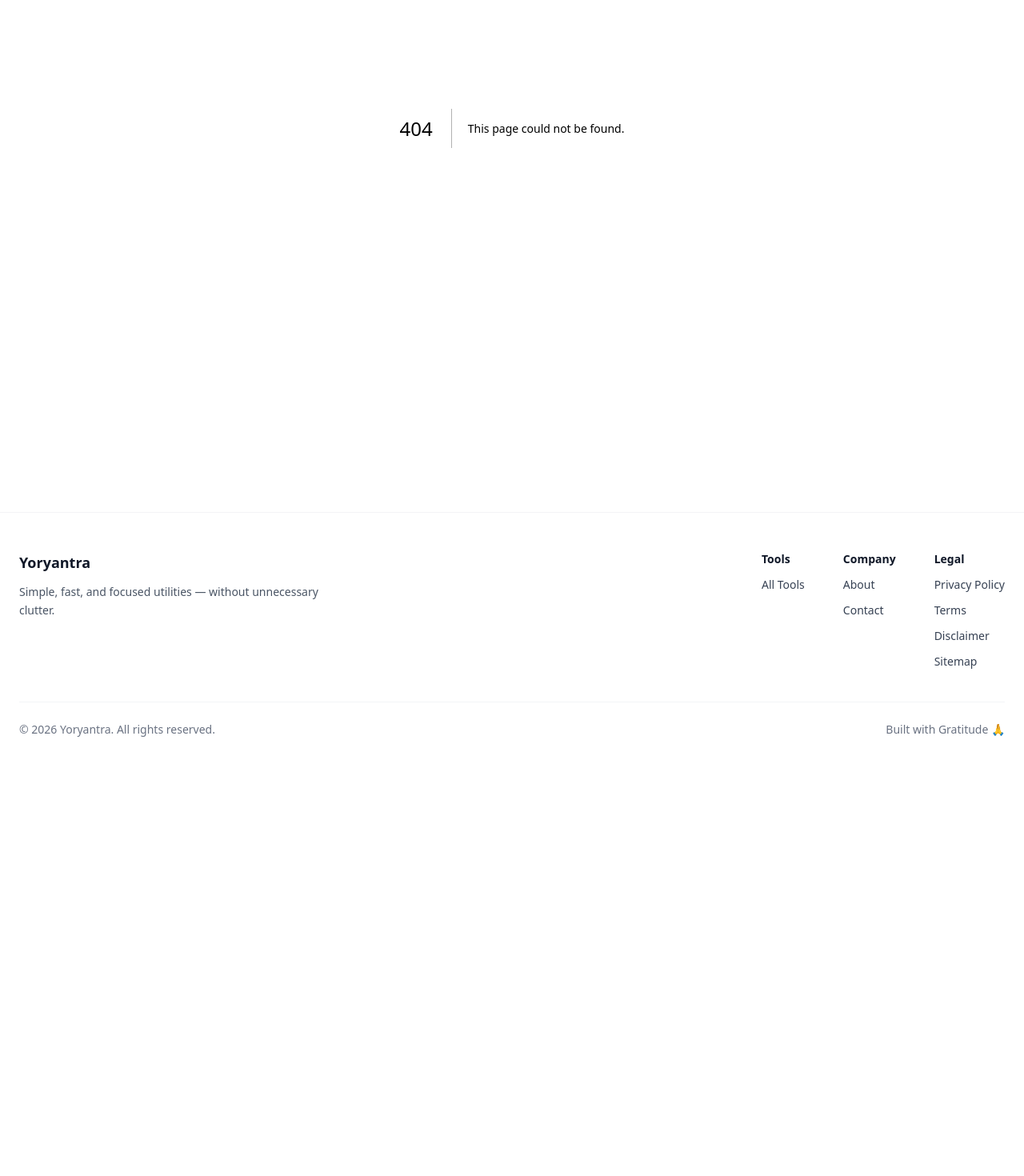
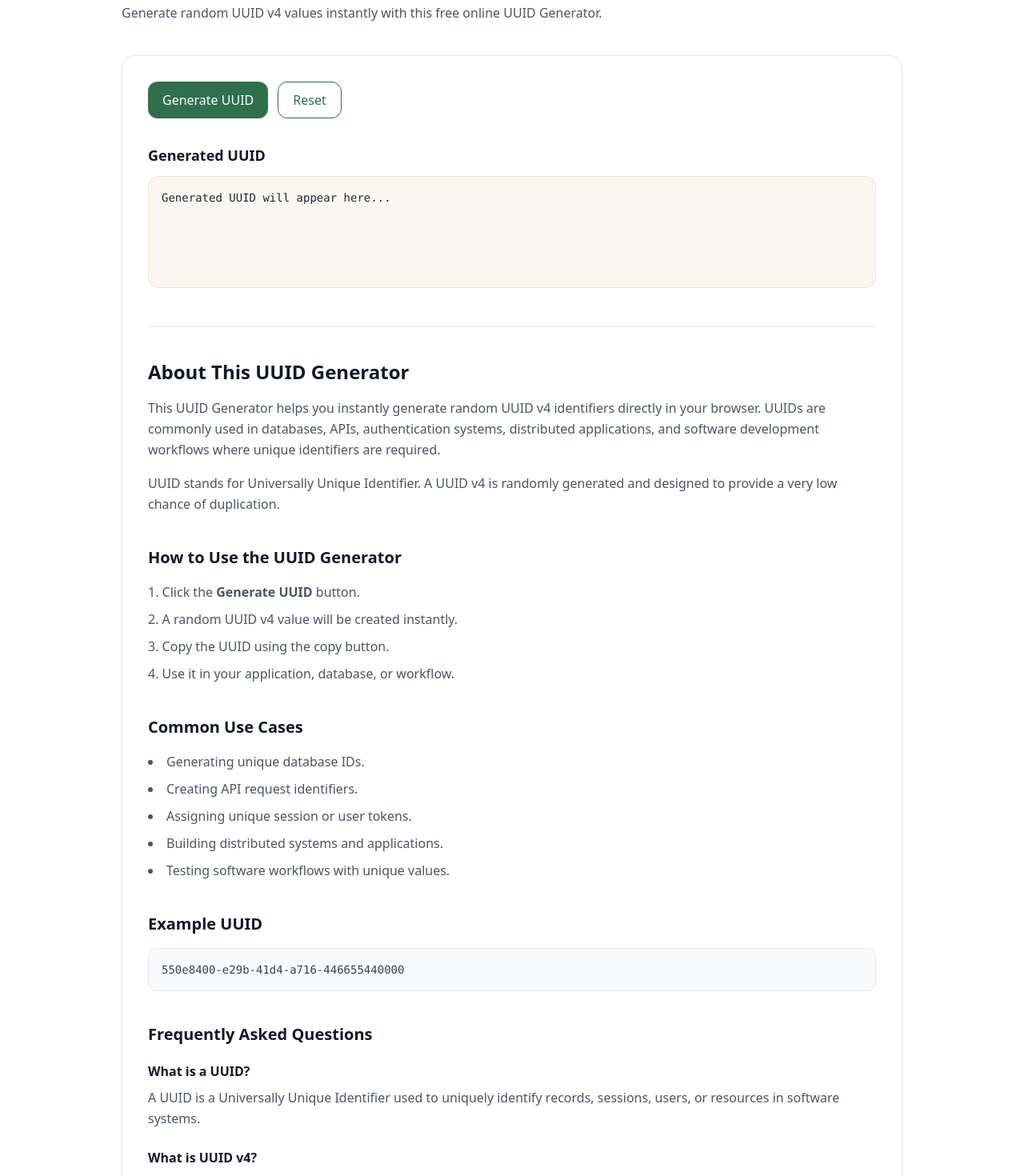
Before and after one commit to vaarunsonawwane-ops/yoryantra-new, a Next.js app: page /tools/uuid-generator in a window 1280 px wide. Before the commit this address had no page. Shown: the part 305-1775 px from the top of the page at 80% size. Before the commit the page ends 1275 px from the top, so only its background shows below. Built offline with nearby package versions, Linux system fonts and the light colour scheme.

Commit message:
uuid-generator
uuid-generator page.tsx
uuid-generator toolclient.tsx
SEO page added

```diff
--- /dev/null
+++ b/app/tools/uuid-generator/ToolClient.tsx
@@ -0,0 +1,204 @@
+"use client";
+
+import { useState } from "react";
+import Link from "next/link";
+import ToolShell from "@/app/components/ToolShell";
+
+export default function ToolClient() {
+  const [uuid, setUuid] = useState("");
+
+  const generateUUID = () => {
+    const value = crypto.randomUUID();
+    setUuid(value);
+  };
+
+  const resetAll = () => {
+    setUuid("");
+  };
+
+  return (
+    <ToolShell
+      title="UUID Generator"
+      description="Generate random UUID v4 values instantly with this free online UUID Generator."
+    >
+      {/* ACTIONS */}
+      <div className="flex flex-wrap gap-3">
+        <button
+          onClick={generateUUID}
+          className="yoryantra-btn"
+        >
+          Generate UUID
+        </button>
+
+        <button
+          onClick={resetAll}
+          className="yoryantra-btn-outline"
+        >
+          Reset
+        </button>
+      </div>
+
+      {/* OUTPUT */}
+      <div className="mt-8">
+        <div className="flex items-center justify-between mb-3">
+          <h3 className="text-lg font-semibold text-gray-900">
+            Generated UUID
+          </h3>
+
+          {uuid && (
+            <button
+              onClick={() =>
+                navigator.clipboard.writeText(uuid)
+              }
+              className="yoryantra-btn-outline text-sm"
+            >
+              Copy
+            </button>
+          )}
+        </div>
+
+        <pre className="yoryantra-output overflow-auto text-sm min-h-[140px] whitespace-pre-wrap break-words">
+          {uuid || "Generated UUID will appear here..."}
+        </pre>
+      </div>
+
+      {/* SEO CONTENT */}
+      <section className="mt-12 border-t border-gray-200 pt-10 space-y-10">
+        <div>
+          <h2 className="text-2xl font-semibold text-gray-900">
+            About This UUID Generator
+          </h2>
+
+          <p className="mt-4 text-gray-600 leading-relaxed">
+            This UUID Generator helps you instantly generate random UUID v4
+            identifiers directly in your browser. UUIDs are commonly used in
+            databases, APIs, authentication systems, distributed applications,
+            and software development workflows where unique identifiers are
+            required.
+          </p>
+
+          <p className="mt-4 text-gray-600 leading-relaxed">
+            UUID stands for Universally Unique Identifier. A UUID v4 is randomly
+            generated and designed to provide a very low chance of duplication.
+          </p>
+        </div>
+
+        <div>
+          <h2 className="text-xl font-semibold text-gray-900">
+            How to Use the UUID Generator
+          </h2>
+
+          <ol className="mt-4 list-decimal list-inside space-y-2 text-gray-600 leading-relaxed">
+            <li>Click the <strong>Generate UUID</strong> button.</li>
+            <li>A random UUID v4 value will be created instantly.</li>
+            <li>Copy the UUID using the copy button.</li>
+            <li>Use it in your application, database, or workflow.</li>
+          </ol>
+        </div>
+
+        <div>
+          <h2 className="text-xl font-semibold text-gray-900">
+            Common Use Cases
+          </h2>
+
+          <ul className="mt-4 list-disc list-inside space-y-2 text-gray-600 leading-relaxed">
+            <li>Generating unique database IDs.</li>
+            <li>Creating API request identifiers.</li>
+            <li>Assigning unique session or user tokens.</li>
+            <li>Building distributed systems and applications.</li>
+            <li>Testing software workflows with unique values.</li>
+          </ul>
+        </div>
+
+        <div>
+          <h2 className="text-xl font-semibold text-gray-900">
+            Example UUID
+          </h2>
+
+          <div className="mt-4 rounded-xl border border-gray-200 bg-gray-50 p-4 text-sm text-gray-700">
+            <pre className="whitespace-pre-wrap break-words">
+              550e8400-e29b-41d4-a716-446655440000
+            </pre>
+          </div>
+        </div>
+
+        <div>
+          <h2 className="text-xl font-semibold text-gray-900">
+            Frequently Asked Questions
+          </h2>
+
+          <div className="mt-5 space-y-6">
+            <div>
+              <h3 className="font-semibold text-gray-900">
+                What is a UUID?
+              </h3>
+
+              <p className="mt-2 text-gray-600 leading-relaxed">
+                A UUID is a Universally Unique Identifier used to uniquely
+                identify records, sessions, users, or resources in software
+                systems.
+              </p>
+            </div>
+
+            <div>
+              <h3 className="font-semibold text-gray-900">
+                What is UUID v4?
+              </h3>
+
+              <p className="mt-2 text-gray-600 leading-relaxed">
+                UUID v4 is a randomly generated UUID format commonly used in
+                modern applications and APIs.
+              </p>
+            </div>
+
+            <div>
+              <h3 className="font-semibold text-gray-900">
+                Are generated UUIDs unique?
+              </h3>
+
+              <p className="mt-2 text-gray-600 leading-relaxed">
+                UUID v4 values are designed to have an extremely low probability
+                of duplication.
+              </p>
+            </div>
+
+            <div>
+              <h3 className="font-semibold text-gray-900">
+                Is this UUID Generator secure?
+              </h3>
+
+              <p className="mt-2 text-gray-600 leading-relaxed">
+                Yes. UUIDs are generated directly in your browser using the
+                built-in crypto API.
+              </p>
+            </div>
+          </div>
+        </div>
+
+        <div>
+          <h2 className="text-xl font-semibold text-gray-900">
+            Related Tools
+          </h2>
+
+          <div className="mt-4 flex flex-wrap gap-3">
+            <Link href="/tools/jwt-decoder" className="yoryantra-btn-outline">
+              JWT Decoder
+            </Link>
+
+            <Link href="/tools/json-formatter" className="yoryantra-btn-outline">
+              JSON Formatter
+            </Link>
+
+            <Link href="/tools/base64-encoder-decoder" className="yoryantra-btn-outline">
+              Base64 Encoder Decoder
+            </Link>
+
+            <Link href="/tools/timestamp-converter" className="yoryantra-btn-outline">
+              Timestamp Converter
+            </Link>
+          </div>
+        </div>
+      </section>
+    </ToolShell>
+  );
+}
--- /dev/null
+++ b/app/tools/uuid-generator/page.tsx
@@ -0,0 +1,47 @@
+import ToolClient from "./ToolClient";
+
+export const metadata = {
+  title: "UUID Generator Online Free | Yoryantra",
+
+  description:
+    "Generate random UUID v4 values instantly with this free online UUID Generator. Fast, secure, and browser-based UUID generation tool.",
+
+  keywords: [
+    "uuid generator",
+    "uuid v4 generator",
+    "generate uuid",
+    "random uuid",
+    "uuid online",
+    "developer utilities",
+  ],
+
+  alternates: {
+    canonical: "https://yoryantra.com/tools/uuid-generator",
+  },
+
+  openGraph: {
+    title: "UUID Generator Online Free | Yoryantra",
+
+    description:
+      "Generate random UUID v4 identifiers instantly with this free online UUID Generator.",
+
+    url: "https://yoryantra.com/tools/uuid-generator",
+
+    siteName: "Yoryantra",
+
+    type: "website",
+  },
+
+  twitter: {
+    card: "summary_large_image",
+
+    title: "UUID Generator Online Free | Yoryantra",
+
+    description:
+      "Generate secure UUID v4 values instantly with this clean and fast UUID Generator.",
+  },
+};
+
+export default function Page() {
+  return <ToolClient />;
+}
```
